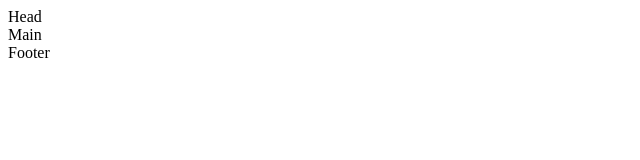
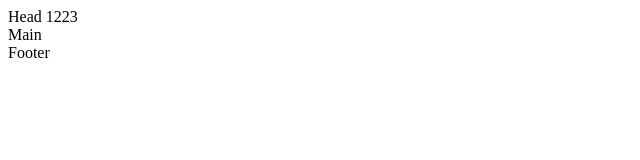
Before and after one commit to vladislav-tsybuliak1/my-project, a plain HTML site: page index.html in a window 1280 px wide. Shown: the full height of the page, 0-640 px from the left. Drawn offline with Linux system fonts and the light colour scheme.

Commit message:
Update index.html

```diff
--- a/index.html
+++ b/index.html
@@ -6,7 +6,7 @@
   <title>My Project</title>
 </head>
 <body>
-  <header>Head</header>
+  <header>Head 1223</header>
   <main>Main</main>
   <footer>Footer</footer>
 </body>
```
